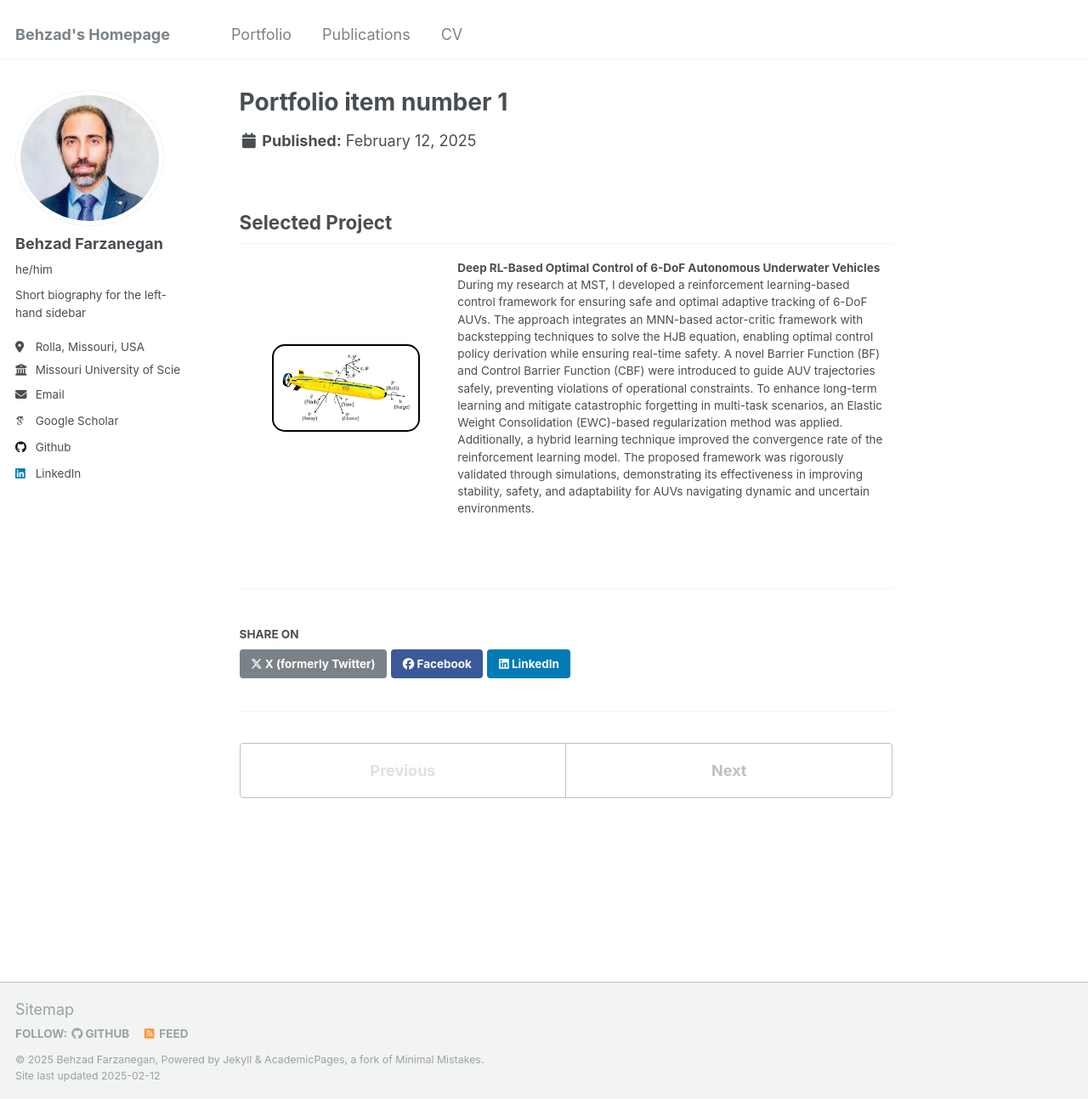
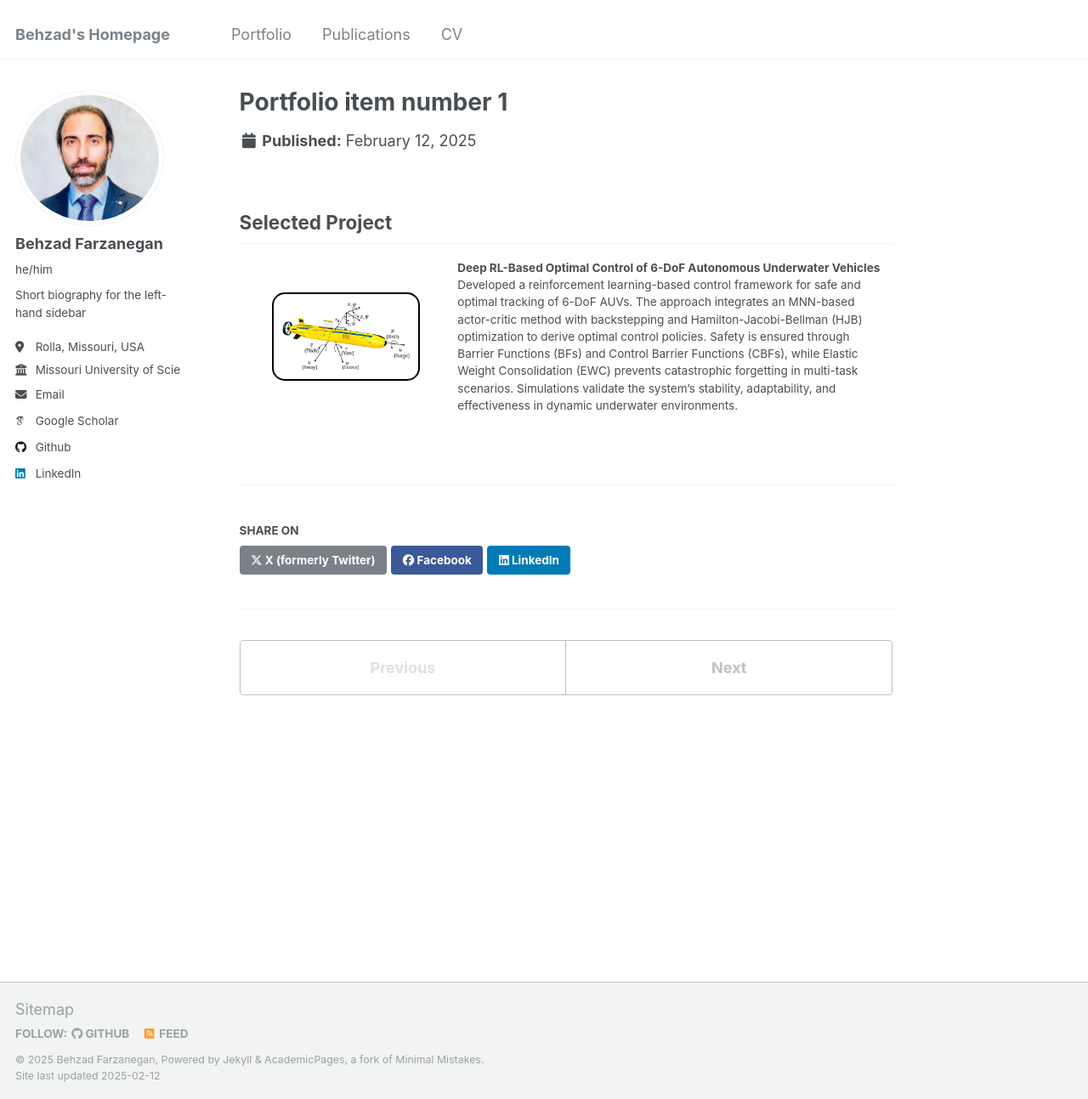
Before and after one commit to behzadfarzanegan/behzadfarzanegan.github.io, a Jekyll site: the page built from _portfolio/portfolio-1.md, in a window 1280 px wide and 1293 px high. Shown: the whole window at 85% size. Built offline with Jekyll 4.4.1, drawn with Linux system fonts in a browser that asks for light colours; some web fonts are replaced.

Commit message:
Update portfolio-1.md

```diff
--- a/_portfolio/portfolio-1.md
+++ b/_portfolio/portfolio-1.md
@@ -5,7 +5,6 @@ collection: publications
 ---
 
 ## Selected Project
-
 <table style="border-collapse: collapse; border: none;">
 <tr style="border: none;">
 <td width="250" style="border: none; text-align: center;">
@@ -16,9 +15,7 @@ collection: publications
 <td style="border: none;">
     <strong>Deep RL-Based Optimal Control of 6-DoF Autonomous Underwater Vehicles</strong>
     <br>
-    During my research at MST, I developed a reinforcement learning-based control framework for ensuring safe and optimal adaptive tracking of 6-DoF AUVs. The approach integrates an MNN-based actor-critic framework with backstepping techniques to solve the HJB equation, enabling optimal control policy derivation while ensuring real-time safety.
-    A novel Barrier Function (BF) and Control Barrier Function (CBF) were introduced to guide AUV trajectories safely, preventing violations of operational constraints. To enhance long-term learning and mitigate catastrophic forgetting in multi-task scenarios, an Elastic Weight Consolidation (EWC)-based regularization method was applied. Additionally, a hybrid learning technique improved the convergence rate of the reinforcement learning model.
-    The proposed framework was rigorously validated through simulations, demonstrating its effectiveness in improving stability, safety, and adaptability for AUVs navigating dynamic and uncertain environments.
+    Developed a reinforcement learning-based control framework for safe and optimal tracking of 6-DoF AUVs. The approach integrates an MNN-based actor-critic method with backstepping and Hamilton-Jacobi-Bellman (HJB) optimization to derive optimal control policies. Safety is ensured through Barrier Functions (BFs) and Control Barrier Functions (CBFs), while Elastic Weight Consolidation (EWC) prevents catastrophic forgetting in multi-task scenarios. Simulations validate the system’s stability, adaptability, and effectiveness in dynamic underwater environments.
 </td>
 </tr>
 </table>
```
